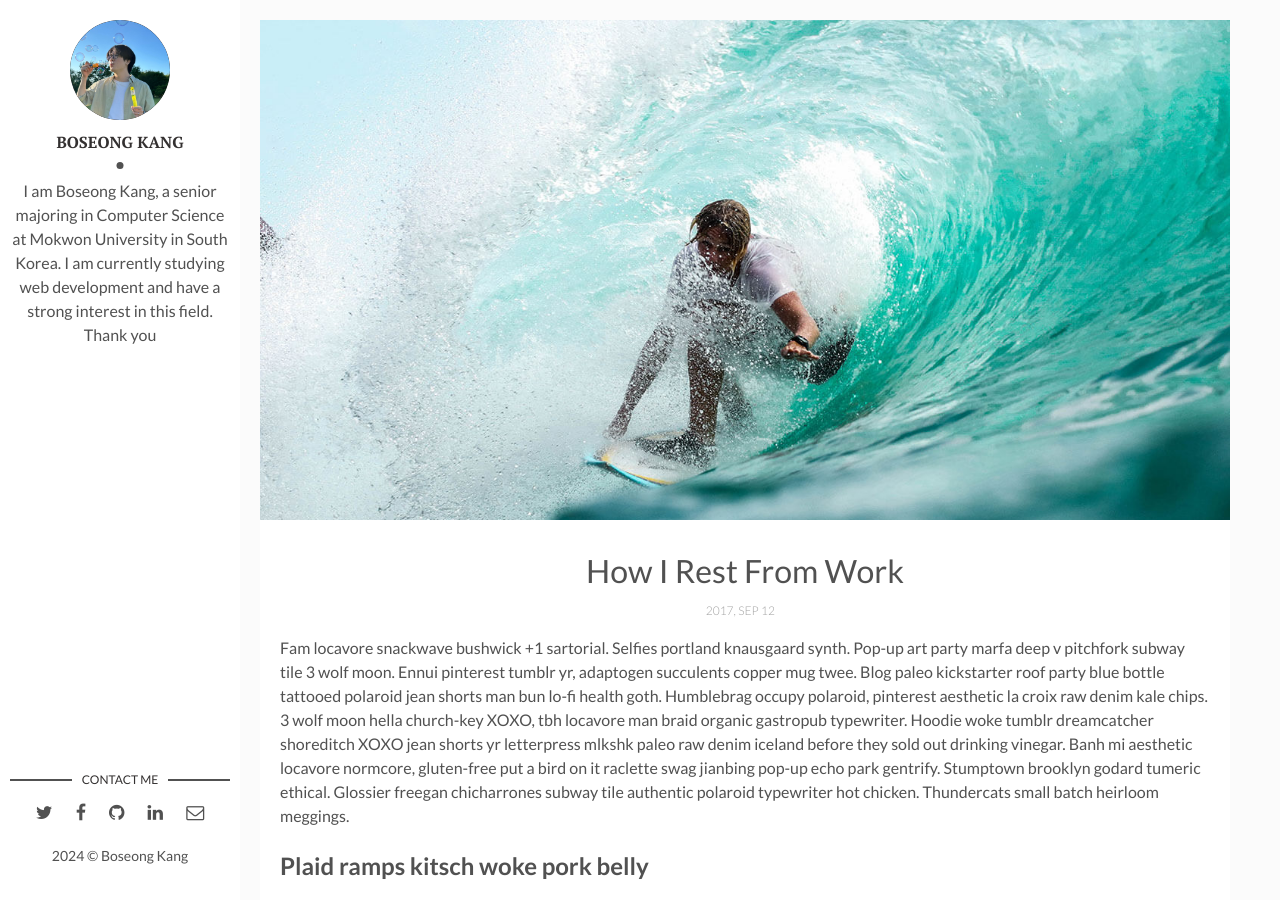
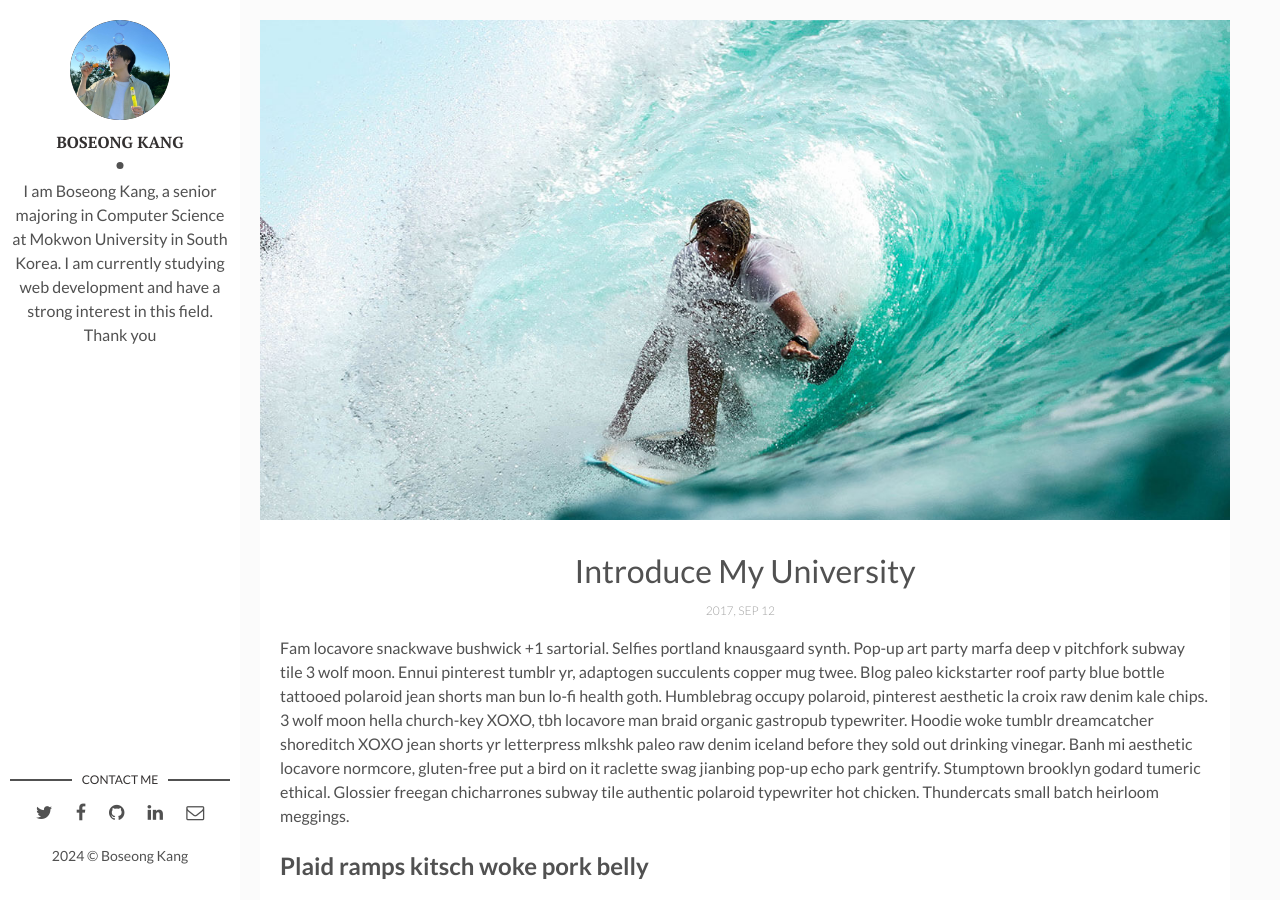
Before and after one commit to Mynamisboseong/Mynamisboseong.github.io, a Jekyll site: the page built from _posts/2017-04-06-how-i-rest-from-work.markdown, in a window 1280 px wide and 900 px high. Built offline with Jekyll 4.4.1, drawn with Linux system fonts in a browser that asks for light colours; comment, search, counter and statistics services are not loaded.

Commit message:
Post file change Test

```diff
--- a/_posts/2017-04-06-how-i-rest-from-work.markdown
+++ b/_posts/2017-04-06-how-i-rest-from-work.markdown
@@ -1,6 +1,6 @@
 ---
 layout: post
-title: How I Rest From Work
+title: Introduce My University
 date: 2017-09-12 13:32:20 +0300
 description: You’ll find this post in your `_posts` directory. Go ahead and edit it and re-build the site to see your changes. # Add post description (optional)
 img: i-rest.jpg # Add image post (optional)
```
Also changed, not shown: assets/img/Book.jpg (added), assets/img/CSS.png (added).
